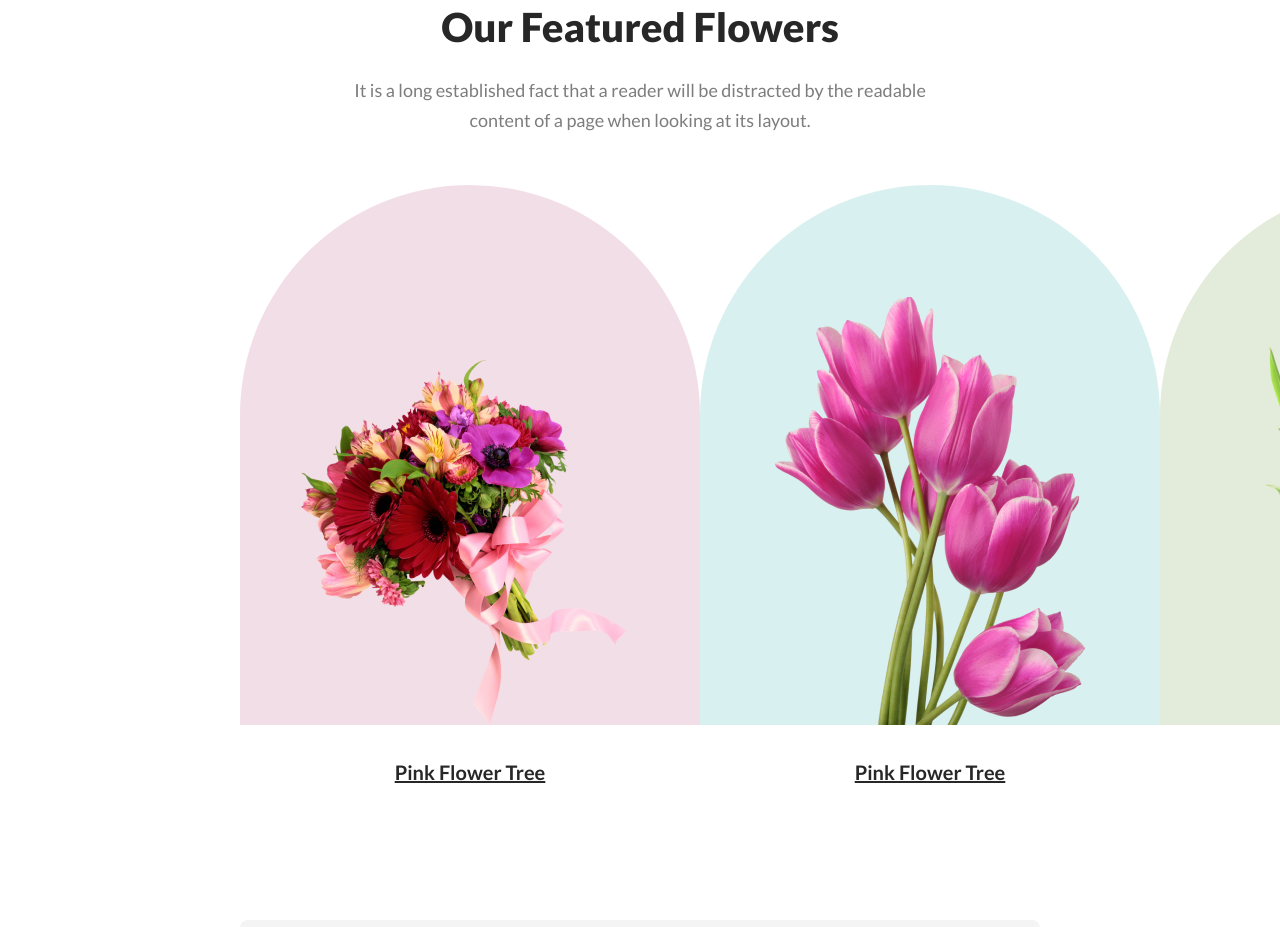
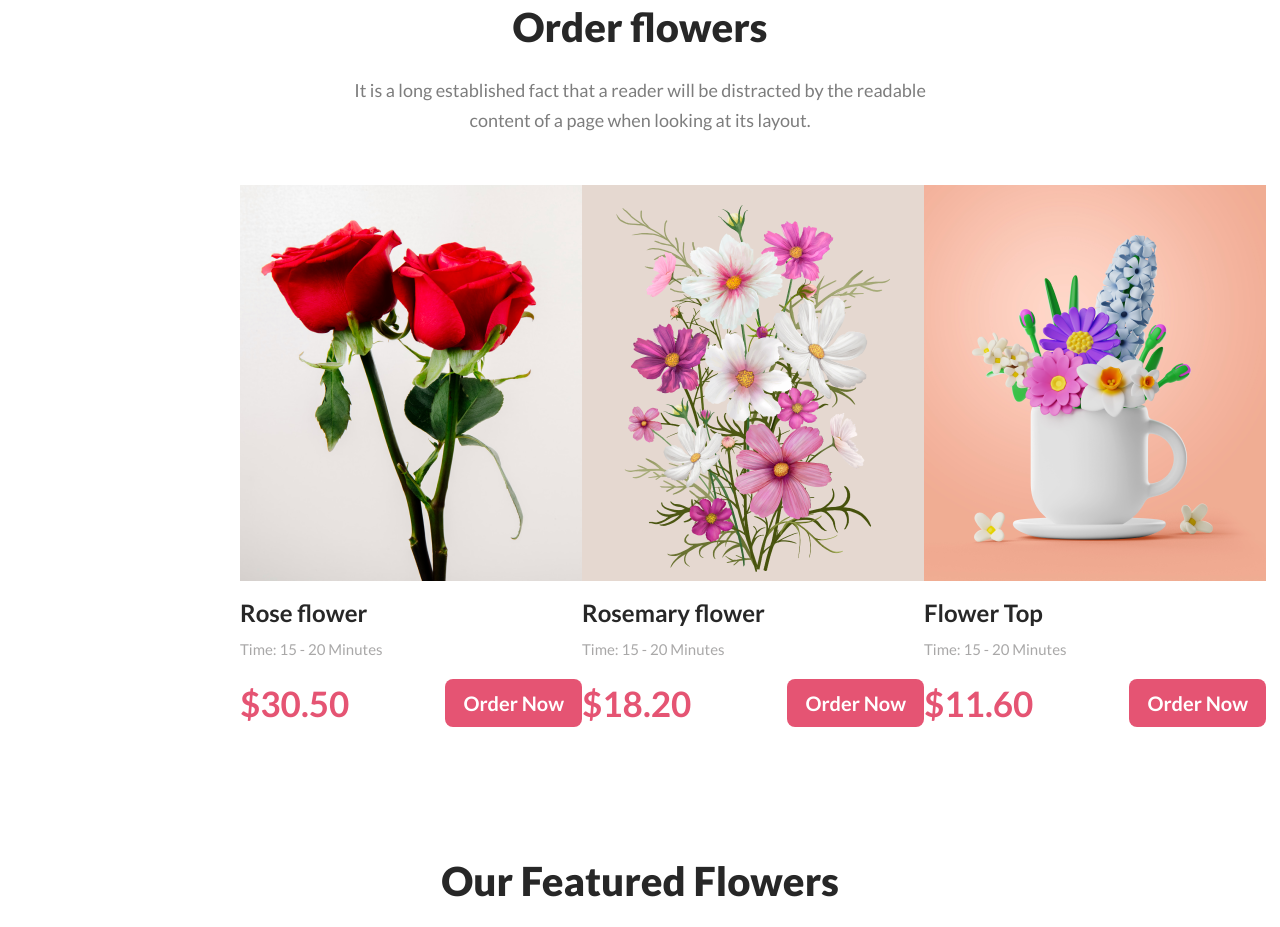
Before and after one commit to salman-farcy/assignment-01, a plain HTML site: page index.html in a window 1280 px wide. Shown: the part 847-1774 px from the top of the page. Drawn offline with Linux system fonts and the light colour scheme.

Commit message:
extra section

```diff
--- a/index.html
+++ b/index.html
@@ -18,11 +18,61 @@
                </div>
                <!--02 image -->
                <div class="home-images">
-                    <img src="imagesh/pngwing 10.png" alt="">
+                    <img src="imagesh/pngwing 10.png" alt="Banner-img">
                </div>
           </div>
      </header>
      <!--01 header section end -->
+
+     <!-- (extra section), order flowers section start -->
+     <section class="order-flowers">
+          <!-- order heading -->
+          <div class="order-heading">
+               <h2 class="order-titel">Order flowers</h2>
+               <p class="order-dtail">It is a long established fact that a reader will be distracted by the readable content of a page when looking at its layout.</p>
+          </div>
+
+          <!-- order section -->
+          <div class="order-container">
+               <!-- 01 -->
+               <div class="order-category">
+                    <img src="imagesh/Rectangle 6.png" alt="">
+                    <div class="order-system">
+                         <p>Rose flower</p>
+                         <small>Time: 15 - 20 Minutes</small>
+                         <div class="price-order">
+                              <span>$30.50</span>
+                              <a class="primary-btn order-btn" href="#">Order Now</a>
+                         </div>
+                    </div>
+               </div>
+               <!-- 02 -->
+               <div class="order-category">
+                    <img src="imagesh/Rectangle 4.png" alt="">
+                    <div class="order-system">
+                         <p>Rosemary flower</p>
+                         <small>Time: 15 - 20 Minutes</small>
+                         <div class="price-order">
+                              <span>$18.20</span>
+                              <a class="primary-btn order-btn" href="#">Order Now</a>
+                         </div>
+                    </div>
+               </div>
+               <!-- 03 -->
+               <div class="order-category">
+                    <img src="imagesh/Rectangle 5.png" alt="">
+                    <div class="order-system">
+                         <p>Flower Top</p>
+                         <small>Time: 15 - 20 Minutes</small>
+                         <div class="price-order">
+                              <span>$11.60</span>
+                              <a class="primary-btn order-btn" href="#">Order Now</a>
+                         </div>
+                    </div>
+               </div>
+          </div>
+     </section>
+     <!-- (extra section), order flowers section end -->
 
      <!--02 flowers section start-->
      <section class="flowers-wraper">
--- a/style.css
+++ b/style.css
@@ -67,6 +67,70 @@ section{
      width: 100%;
 }
 /* 01 header section end -----------------01*/
+
+/* (extra section), order flowers section start */
+.order-flowers{
+     padding-bottom: 0;
+}
+.order-heading{
+     text-align: center;
+}
+.order-heading .order-titel{
+     color: #272727;
+     font-family: Lato;
+     font-size: 40px;
+     font-weight: 800;
+}
+.order-heading .order-dtail{
+     width: 600px;
+     margin: 0 auto;
+     color: rgba(39, 39, 39, 0.60);
+     font-family: Lato;
+     font-size: 18px;
+     font-weight: 400;
+     line-height: 30px;
+     padding-top: 24px;
+}
+/* order section */
+.order-container{
+     margin-top: 50px;
+     display:flex;
+     align-items: center;
+     justify-content: space-between;
+}
+.order-category .order-system p{
+     color: #272727;
+     font-family: Lato;
+     font-size: 24px;
+     font-weight: 700;
+     line-height: 35px;
+     padding: 10px 0;
+}
+.order-category img:hover{
+     outline: 2px solid #E55473;
+}
+.order-category .order-system small{
+     color: rgba(39, 38, 38, 0.4);
+     font-family: Lato;
+     font-size: 15px;
+     font-weight: 400;
+}
+.order-category .price-order{
+     display:flex;
+     align-items: center;
+     justify-content: space-between;
+     margin-top: 20px;
+}
+.order-category .price-order span{
+     font-size: 35px;
+     font-weight: 600;
+     font-family: Lato;
+     color: #E55473;
+}
+.order-category .price-order .order-btn{
+     padding: 12px 18px;
+}
+/* (extra section), order flowers section end */
 
 /* 02 flowers section start --------------02*/
 /* heading content */
```
